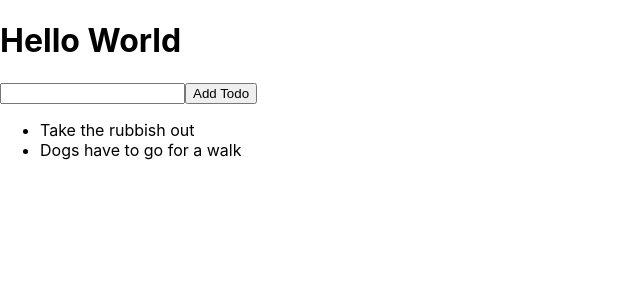
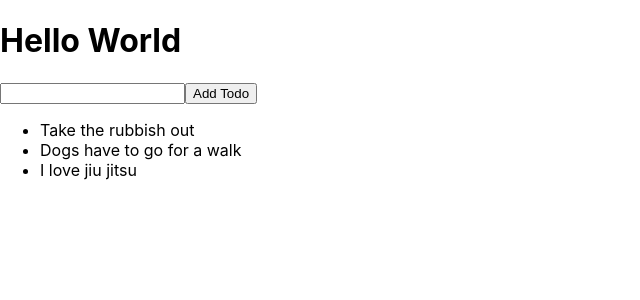
Before and after one commit to hishambokhari/Todo-List-React, a React (Create React App) app in the folder todo_app/: page / in a window 1280 px wide. Shown: the top 300 px of the page, without its empty margins (0-640 px from the left). Built offline with nearby package versions, Linux system fonts and the light colour scheme.

Commit message:
Add todo functionality

```diff
--- a/todo_app/src/App.js
+++ b/todo_app/src/App.js
@@ -3,14 +3,19 @@ import './App.css';
 
 
 function App() {
-  const [todos, setTodos] = useState(['Take the rubbish out', 'Dogs have to go for a walk']);
+  const [todos, setTodos] = useState(['Take the rubbish out', 'Dogs have to go for a walk','I love jiu jitsu']);
+  const [input, setInput] = useState('');
 
+  const addTodo = (event) => {
+    // this will fire off when we click the button
+    console.log('Im working')
+  }
 
   return (
     <div>
       <h1>Hello World</h1>
-      <input />
-      <button>Add Todo</button>
+      <input value={input} onChange={event => setInput(event.target.value)}/>
+      <button onClick={addTodo}>Add Todo</button>
 
 
       <ul>
```
